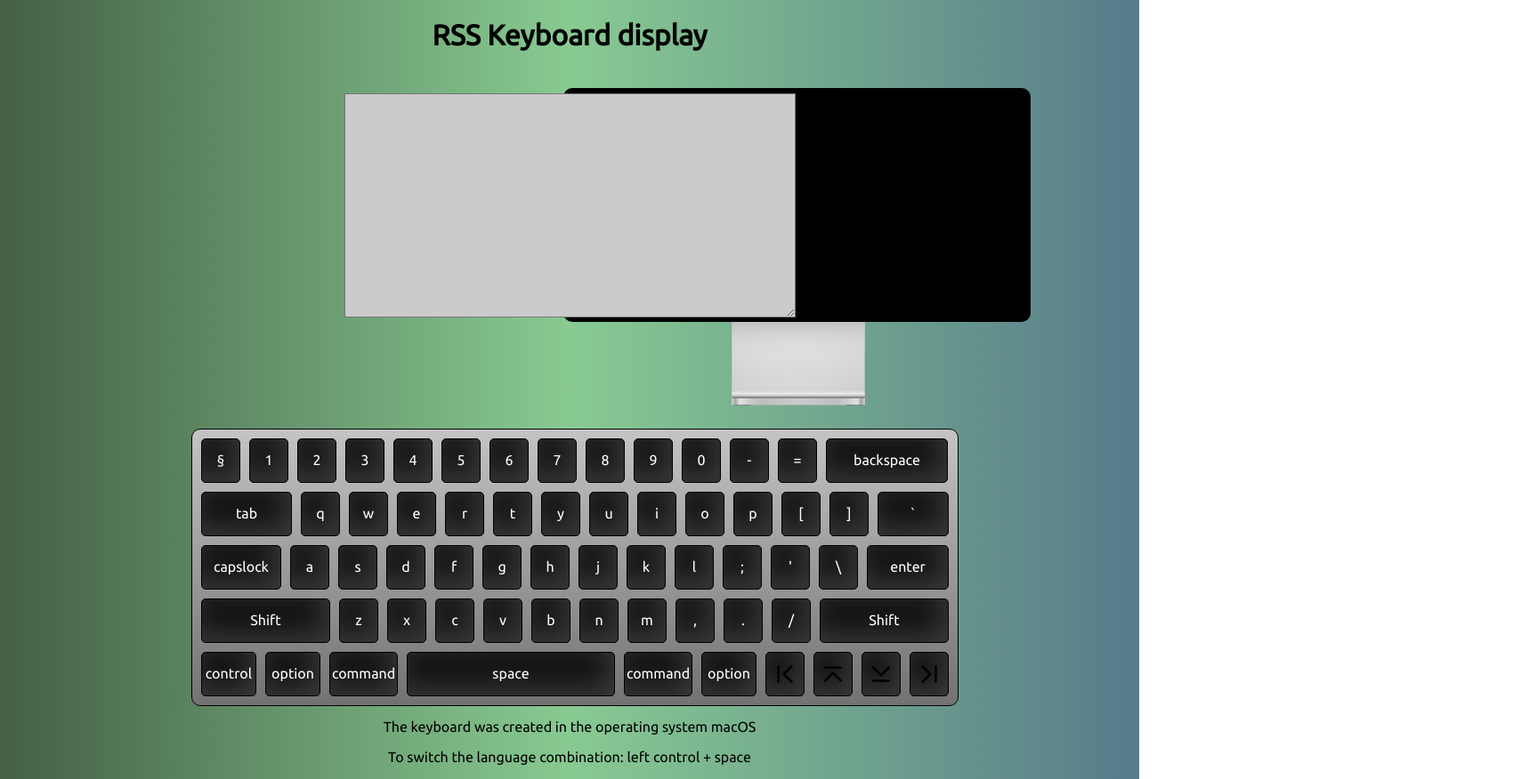
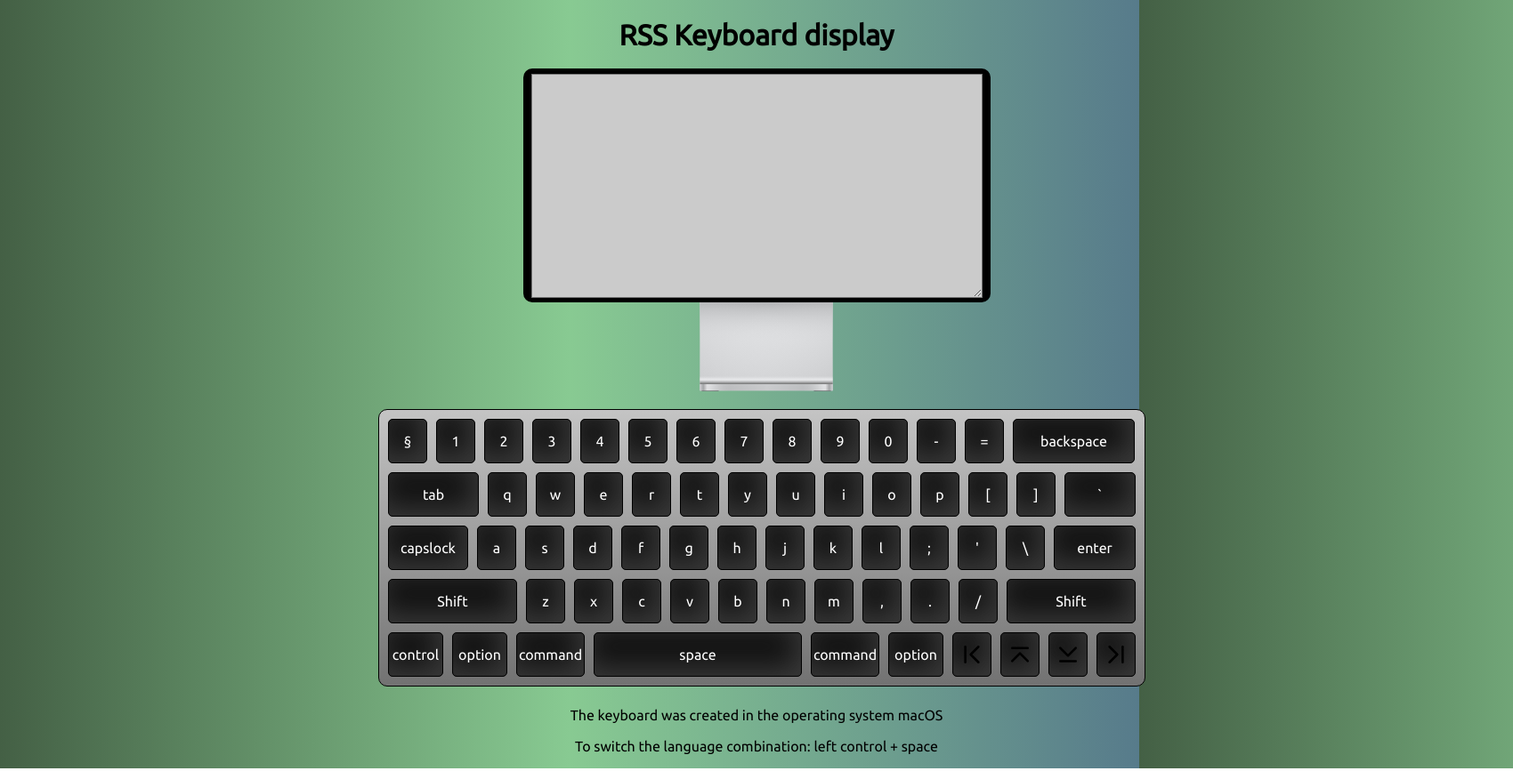
Before and after one commit to AcademeG1/virtual-keyboard, a website with bundled scripts: page index.html in a window 1280 px wide. Shown: the whole page at 89% size, 1700 px wide, since content can reach past the window. Built offline with nearby package versions, Linux system fonts and the light colour scheme.

Commit message:
fix: fix style and adaptive

```diff
--- a/index.html
+++ b/index.html
@@ -3,7 +3,7 @@
 <head>
     <meta charset="UTF-8">
     <meta http-equiv="X-UA-Compatible" content="IE=edge">
-    <meta name="viewport" content="width=device-width, initial-scale=1.0">
+    <meta name="viewport" content="width=1700, initial-scale=1.0">
     <link rel="stylesheet" href="./normalize.css">
     <link rel="stylesheet" href="./style.css">
     <link rel="shortcut icon" href="./src/icons/icon-keyboard.svg" type="image/x-icon">
--- a/src/app-keyboard.js
+++ b/src/app-keyboard.js
@@ -31,12 +31,12 @@ const footer = new Footer(
       'To switch the language combination: left control + space'],
     CSS_STYLES.FOOTER_TEXT);
 
-document.body.prepend(
+document.body.innerHTML = `<div class="wrapper"></div></div>`;
+document.querySelector('.wrapper').prepend(
     header.renderHeader(),
     keyboard.createTextField(),
     keyboard.createKeyboard(),
-    footer.renderFooter(),
-);
+    footer.renderFooter());
 
 document.onkeydown = (event) => {
   pressed.add(event.code);
--- a/style.css
+++ b/style.css
@@ -8,6 +8,12 @@ body {
     /* justify-content: space-between; */
     position: relative;
     background: linear-gradient(90deg, #446045, #88ca92, #577b8b);
+    min-width: 1700px;
+}
+
+.wrapper {
+    max-width: 1920px;
+    margin: 0 auto;
 }
 
 .header__title, .text {
@@ -33,8 +39,9 @@ body {
     position: absolute;
     width: 525px;
     height: 263px;
-    left: 633px;
-    top: 78px;
+    /* left: 633px; */
+    left: 19.2%;
+    top: 56px;
     border-radius: 10px;
 }
 .header__title::before {
@@ -43,8 +50,9 @@ body {
     max-height: 200px;
     display: block;
     position: absolute;
-    left: 797px;
-    top: 335px;
+    /* left: 797px; */
+    left: 39.5%;
+    top: 319px;
 }
 
 .keyboard__wrapper {
@@ -66,7 +74,7 @@ body {
 }
 
 .footer_text {
-    margin-top: 135px;
+    margin-top: 35px;
 }
 
 .clear__both {
```
